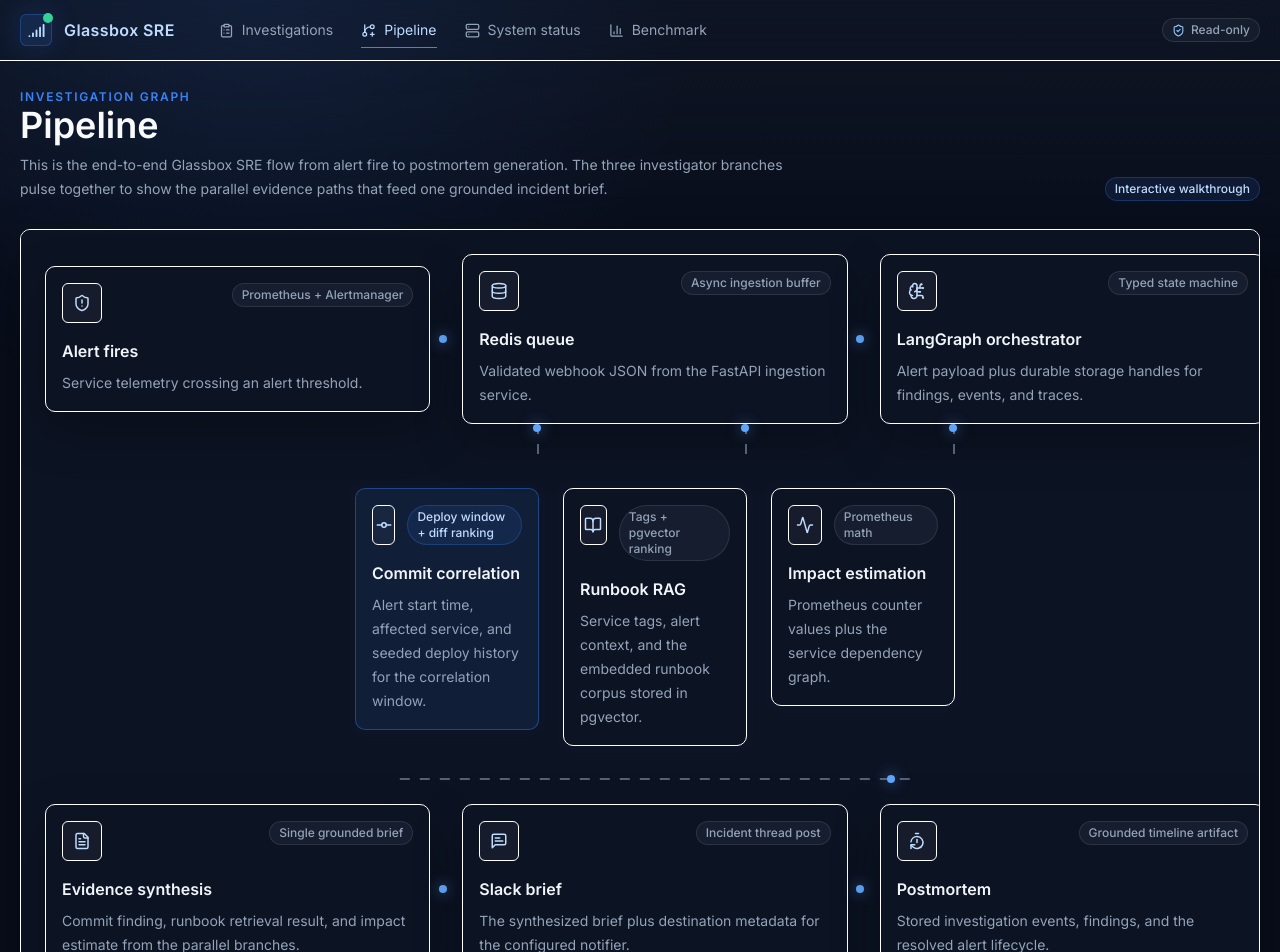
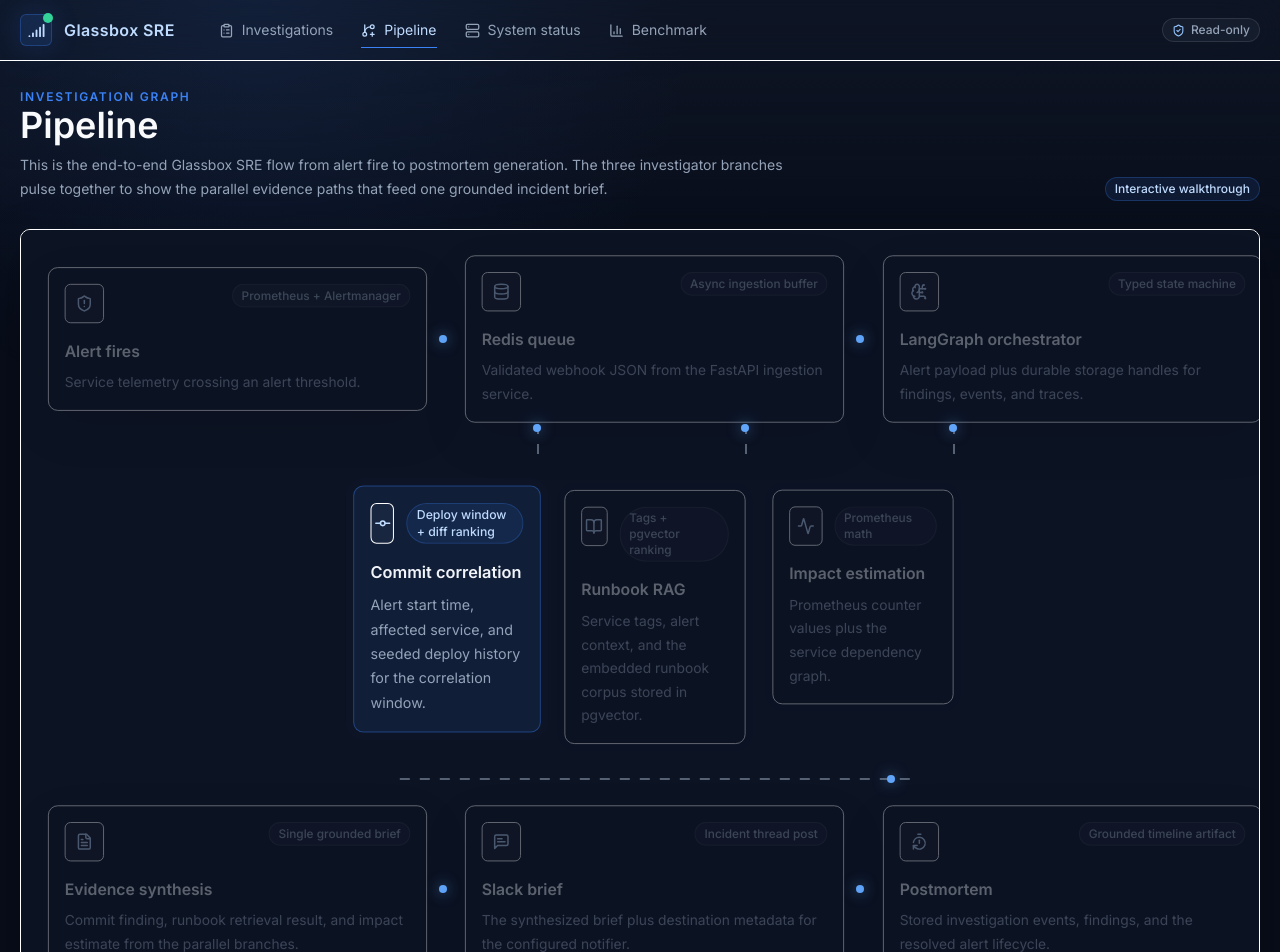
Before and after one commit to krishna31102004/ai-sre-new, a React (Vite) app in the folder apps/frontend/: page /pipeline in a window 1280 px wide. Shown: the top 952 px of the page. Built offline with nearby package versions, Linux system fonts and the light colour scheme.

Commit message:
Pipeline node focus interaction

```diff
--- a/apps/frontend/src/pages/PipelinePage.tsx
+++ b/apps/frontend/src/pages/PipelinePage.tsx
@@ -195,10 +195,12 @@ const pipelineNodes: PipelineNode[] = [
 function PipelineCard({
   node,
   active,
+  dimmed,
   onClick,
 }: {
   node: PipelineNode;
   active: boolean;
+  dimmed: boolean;
   onClick: () => void;
 }) {
   const Icon = node.icon;
@@ -206,7 +208,9 @@ function PipelineCard({
     <button
       onClick={onClick}
       className={`glass-card relative w-full min-w-[170px] px-4 py-4 text-left ${
-        active ? "border-accent/40 bg-accent/10 shadow-glow" : "hover:border-accent/25 hover:bg-white/[0.04]"
+        active ? "pipeline-node-active border-accent/40 bg-accent/10 shadow-glow" : "hover:border-accent/25 hover:bg-white/[0.04]"
+      } ${
+        dimmed ? "pipeline-node-dimmed" : "pipeline-node-clear"
       } ${node.branch ? "pipeline-branch" : ""}`}
     >
       <div className="flex items-start justify-between gap-3">
@@ -222,9 +226,9 @@ function PipelineCard({
 }
 
 export function PipelinePage() {
-  const [selectedId, setSelectedId] = useState("commit");
+  const [selectedId, setSelectedId] = useState<string | null>("commit");
   const selectedNode = useMemo(
-    () => pipelineNodes.find((node) => node.id === selectedId) ?? pipelineNodes[0],
+    () => pipelineNodes.find((node) => node.id === selectedId) ?? null,
     [selectedId],
   );
 
@@ -244,18 +248,18 @@ export function PipelinePage() {
       <div className="glass-card overflow-x-auto p-6">
         <div className="min-w-[1220px]">
           <div className="flex items-center gap-4">
-            <PipelineCard node={pipelineNodes[0]} active={selectedId === pipelineNodes[0].id} onClick={() => setSelectedId(pipelineNodes[0].id)} />
+            <PipelineCard node={pipelineNodes[0]} active={selectedId === pipelineNodes[0].id} dimmed={selectedId !== null && selectedId !== pipelineNodes[0].id} onClick={() => setSelectedId((current) => current === pipelineNodes[0].id ? null : pipelineNodes[0].id)} />
             <div className="pipeline-link flex-1" />
-            <PipelineCard node={pipelineNodes[1]} active={selectedId === pipelineNodes[1].id} onClick={() => setSelectedId(pipelineNodes[1].id)} />
+            <PipelineCard node={pipelineNodes[1]} active={selectedId === pipelineNodes[1].id} dimmed={selectedId !== null && selectedId !== pipelineNodes[1].id} onClick={() => setSelectedId((current) => current === pipelineNodes[1].id ? null : pipelineNodes[1].id)} />
             <div className="pipeline-link flex-1" />
-            <PipelineCard node={pipelineNodes[2]} active={selectedId === pipelineNodes[2].id} onClick={() => setSelectedId(pipelineNodes[2].id)} />
+            <PipelineCard node={pipelineNodes[2]} active={selectedId === pipelineNodes[2].id} dimmed={selectedId !== null && selectedId !== pipelineNodes[2].id} onClick={() => setSelectedId((current) => current === pipelineNodes[2].id ? null : pipelineNodes[2].id)} />
           </div>
 
           <div className="mt-8 grid grid-cols-[1fr_1fr_1fr] gap-6 px-[310px]">
             {pipelineNodes.slice(3, 6).map((node) => (
               <div key={node.id} className="relative">
                 <div className="pipeline-branch-line absolute -top-8 left-1/2 h-8 -translate-x-1/2" />
-                <PipelineCard node={node} active={selectedId === node.id} onClick={() => setSelectedId(node.id)} />
+                <PipelineCard node={node} active={selectedId === node.id} dimmed={selectedId !== null && selectedId !== node.id} onClick={() => setSelectedId((current) => current === node.id ? null : node.id)} />
               </div>
             ))}
           </div>
@@ -265,16 +269,17 @@ export function PipelinePage() {
           </div>
 
           <div className="mt-6 flex items-center gap-4">
-            <PipelineCard node={pipelineNodes[6]} active={selectedId === pipelineNodes[6].id} onClick={() => setSelectedId(pipelineNodes[6].id)} />
+            <PipelineCard node={pipelineNodes[6]} active={selectedId === pipelineNodes[6].id} dimmed={selectedId !== null && selectedId !== pipelineNodes[6].id} onClick={() => setSelectedId((current) => current === pipelineNodes[6].id ? null : pipelineNodes[6].id)} />
             <div className="pipeline-link flex-1" />
-            <PipelineCard node={pipelineNodes[7]} active={selectedId === pipelineNodes[7].id} onClick={() => setSelectedId(pipelineNodes[7].id)} />
+            <PipelineCard node={pipelineNodes[7]} active={selectedId === pipelineNodes[7].id} dimmed={selectedId !== null && selectedId !== pipelineNodes[7].id} onClick={() => setSelectedId((current) => current === pipelineNodes[7].id ? null : pipelineNodes[7].id)} />
             <div className="pipeline-link flex-1" />
-            <PipelineCard node={pipelineNodes[8]} active={selectedId === pipelineNodes[8].id} onClick={() => setSelectedId(pipelineNodes[8].id)} />
+            <PipelineCard node={pipelineNodes[8]} active={selectedId === pipelineNodes[8].id} dimmed={selectedId !== null && selectedId !== pipelineNodes[8].id} onClick={() => setSelectedId((current) => current === pipelineNodes[8].id ? null : pipelineNodes[8].id)} />
           </div>
         </div>
       </div>
 
-      <div className="glass-card mt-6 p-6">
+      {selectedNode && (
+        <div className="glass-card pipeline-detail-panel mt-6 p-6">
           <div className="flex flex-wrap items-start justify-between gap-4">
             <div>
               <p className="eyebrow">Selected node</p>
@@ -313,6 +318,7 @@ export function PipelinePage() {
             </div>
           </div>
         </div>
+      )}
     </section>
   );
 }
--- a/apps/frontend/src/styles.css
+++ b/apps/frontend/src/styles.css
@@ -82,6 +82,33 @@ details[open] summary svg { transform: rotate(180deg); }
   animation: row-fade-in 320ms ease-out forwards;
 }
 
+.pipeline-node-clear {
+  opacity: 1;
+  transform: scale(1);
+  transition: opacity 200ms ease, transform 200ms ease, box-shadow 200ms ease, border-color 200ms ease;
+}
+
+.pipeline-node-dimmed {
+  opacity: 0.35;
+  transform: scale(0.985);
+  transition: opacity 200ms ease, transform 200ms ease, box-shadow 200ms ease, border-color 200ms ease;
+}
+
+.pipeline-node-active {
+  opacity: 1;
+  transform: scale(1.02);
+  box-shadow: 0 0 0 1px rgba(59, 130, 246, 0.28), 0 0 24px rgba(59, 130, 246, 0.18);
+}
+
+@keyframes panel-slide-up {
+  from { opacity: 0; transform: translateY(18px); }
+  to { opacity: 1; transform: translateY(0); }
+}
+
+.pipeline-detail-panel {
+  animation: panel-slide-up 300ms ease-out;
+}
+
 @keyframes pipeline-flow {
   0% { background-position: 0 0; }
   100% { background-position: 24px 0; }
```
Lines whose indentation alone changed are shown as unchanged.
